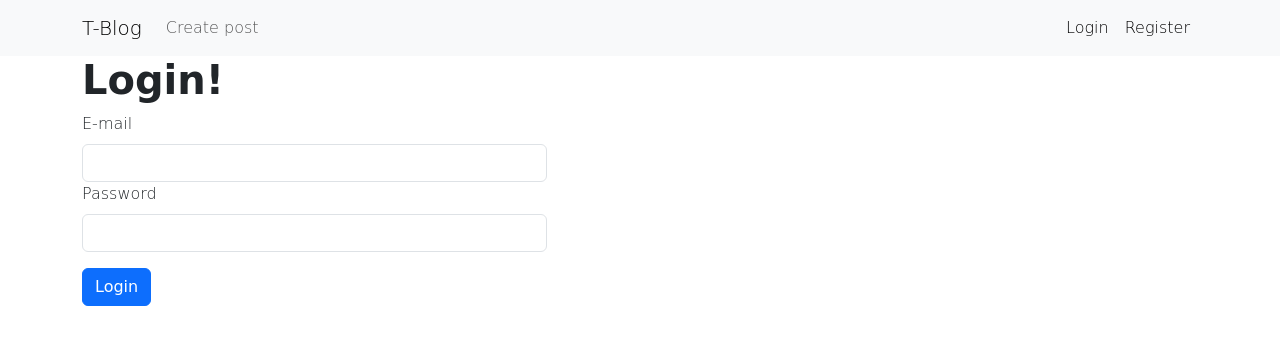
After one commit to timodev96-alt/T-Blog, a Flask app: page /login in a window 1280 px wide. The commit adds this page. Shown: the top 345 px of the page. Run offline with Flask 3, Linux system fonts and the light colour scheme; some libraries are stand-ins or nearby versions.

Commit message:
Added Auth system
register/login/logout

```diff
--- a/app.py
+++ b/app.py
@@ -1,13 +1,25 @@
 import sqlite3
-from flask import Flask, request, redirect, url_for, render_template
+from flask import Flask, request, redirect, url_for, render_template, flash, session, g
+from werkzeug.security import generate_password_hash, check_password_hash
+import functools
 
 app = Flask(__name__)
+
+app.config.from_mapping(SECRET_KEY = 'yeahbuddythisisjusttempone')
 
 DATABASE = 'Blog.db'
 def get_db():
     db = sqlite3.connect(DATABASE)
     db.row_factory = sqlite3.Row
     return db
+
+def login_required(func):
+    @functools.wraps(func)
+    def wrapped_func(**kwargs):
+        if g.user is None:
+            return redirect(url_for('login'))
+        return func(**kwargs)
+    return wrapped_func
 
 @app.route('/posts')
 def index():
@@ -24,14 +36,82 @@ def show(post_id):
     return render_template('show_posts.html', post=post)
 
 @app.route('/posts/create', methods=['GET','POST'])
+@login_required
 def create():
     if request.method == 'POST':
         conn = get_db()
         title = request.form['title']
         body = request.form['body']
-        conn.execute('INSERT INTO posts (title, body, author_id) VALUES (?,?,?)', (title, body, 1))
+        conn.execute('INSERT INTO posts (title, body, author_id) VALUES (?,?,?)', (title, body, g.user['id']))
         conn.commit()
         conn.close()
         return redirect(url_for('index'))
 
     return render_template('create_post.html')
+
+@app.route('/register', methods=['GET', 'POST'])
+def register():
+    if request.method == 'POST':
+        username = request.form['username']
+        email = request.form['email']
+        password = request.form['password']
+        error = None
+
+        if not username:
+            error = 'Please Enter a Username'
+        if not email:
+            error = 'Please Enter an E-mail'
+        if not password:
+            error = 'please Enter a Password'
+
+        if error == None:
+            db = get_db()
+            try:
+                db.execute('INSERT INTO users (username, email, password) VALUES (?,?,?)', (username, email, generate_password_hash(password)))
+                db.commit()
+                db.close()
+            except db.IntegrityError:
+                error = f'{username} Username is already registered!'
+            else:
+                return redirect(url_for('login'))
+            flash(error)
+
+    return render_template('auth/register.html')
+
+@app.route('/login', methods=['GET', 'POST'])
+def login():
+    if request.method == 'POST':
+        email = request.form['email']
+        password = request.form['password']
+        error = None
+        db = get_db()
+        user = db.execute('SELECT * FROM users WHERE email=?', (email,)).fetchone()
+        db.close()
+
+        if g.user:
+            return redirect(url_for('index'))
+
+        if user is None:
+            error = "Email isn't registered!"
+        elif not check_password_hash(user['password'],password):
+            error = 'Wrong Password!'
+        if error is None:
+            session.clear()
+            session['user_id'] = user['id']
+            return redirect(url_for('index'))
+        flash(error)
+
+    return render_template('auth/login.html')
+
+@app.before_request
+def load_logged_in_user():
+    user_id = session.get('user_id')
+    if user_id == None:
+        g.user = None
+    else:
+        g.user = get_db().execute('SELECT * FROM users WHERE id=?', (user_id,)).fetchone()
+
+@app.route('/logout')
+def logout():
+    session.clear()
+    return redirect(url_for('index'))
--- /dev/null
+++ b/templates/auth/login.html
@@ -0,0 +1,20 @@
+ {% extends 'base.html' %}
+
+{% block content %}
+<div class="col-md-5">
+    <h1>Login!</h1>
+    <form action="/login", method="POST">
+        <label for="email" class="form-label">E-mail</label>
+        <input type="text" name="email" id="email" class="form-control">
+        <label for="password" class="form-label">Password</label>
+        <input type="pasword" name="password" id="password" class="form-control">
+        <div class="mt-3">
+            <button type="submit" class="btn btn-primary">Login</button>
+        </div>
+    </form>
+</div>
+{% for message in get_flashed_messages() %}
+    <div class="alert alert-danger">{{ message }}</div>
+{% endfor %}
+
+{% endblock %}
--- a/templates/base.html
+++ b/templates/base.html
@@ -18,7 +18,23 @@
         <li class="nav-item">
           <a class="nav-link" href="{{url_for('create')}}">Create post</a>
         </li>
-        <ul class="dropdown-menu" aria-labelledby="navbarDropdown">
+      </ul>
+      <ul class="navbar-nav ms-auto mb-2 mb-lg-0">
+        {% if g.user %}
+        <li class="nav-item">
+            <span class="nav-link text-dark"><strong>{{g.user['username']}}</strong></span>
+        </li>
+        <li class="nav-item">
+            <a class="nav-link active" href="/logout">Logout</a>
+        </li>
+        {% else %}
+        <li class="nav-item">
+            <a class="nav-link active" href="/login">Login</a>
+        </li>
+        <li class="nav-item">
+            <a class="nav-link active" href="/register">Register</a>
+        </li>
+        {% endif %}
     </div>
   </div>
 </nav>
```
Also changed, not shown: templates/auth/register.html (added, +18 -0 lines), 1 other file.
